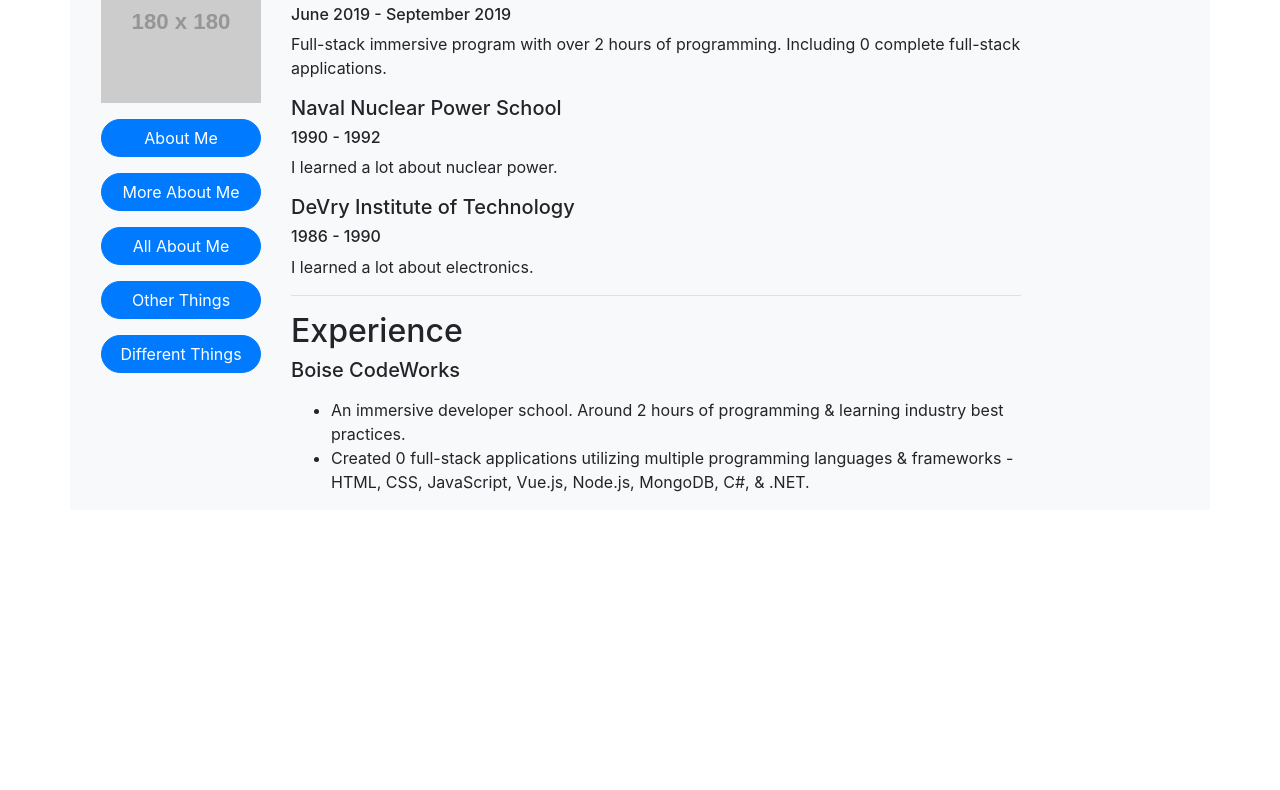
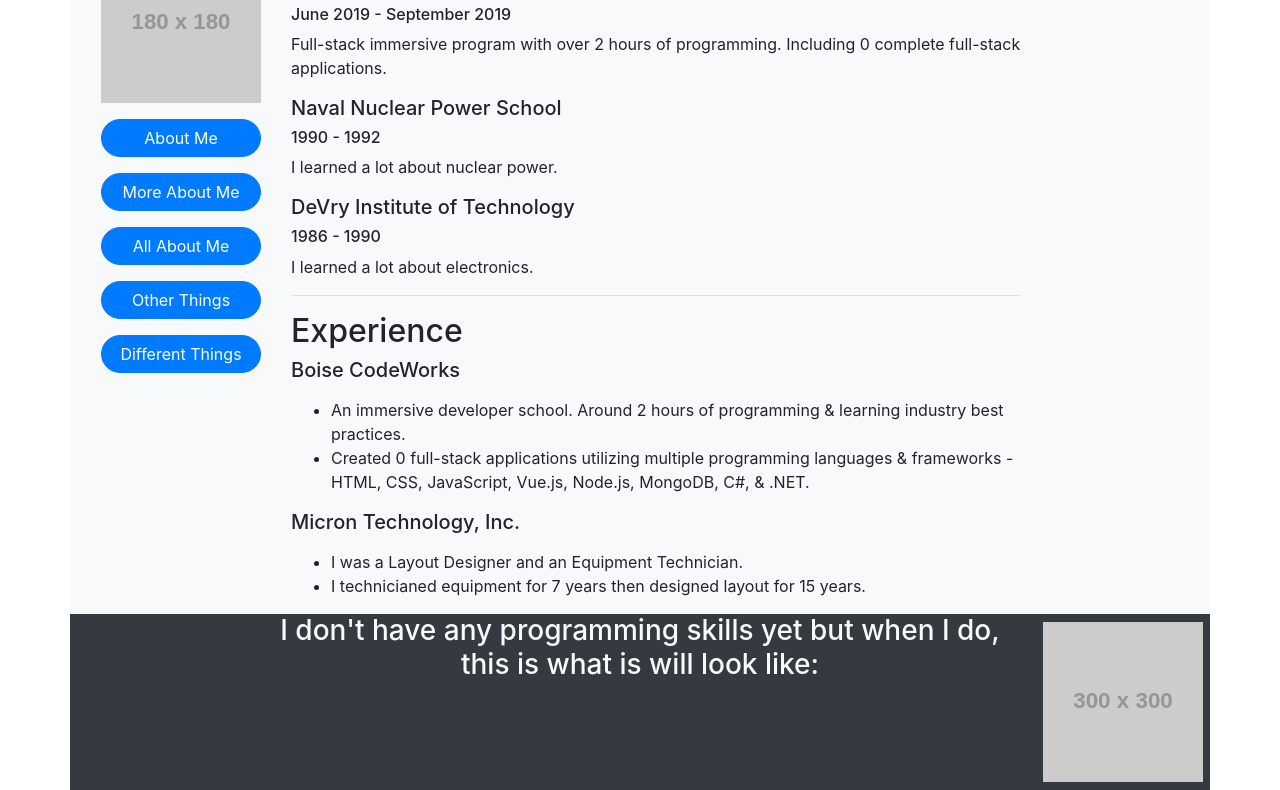
Before and after one commit to smhailey/Resume, a plain HTML site: page index.html in a window 1280 px wide. Shown: the part 717-1507 px from the top of the page. Before the commit the page ends 1227 px from the top, so only its background shows below. Drawn offline with nearby package versions, Linux system fonts and the light colour scheme; placeholder pictures from the web are drawn by us.

Commit message:
50% done

```diff
--- a/index.html
+++ b/index.html
@@ -71,6 +71,28 @@
             </li>
           </ul>
         </p>
+        <h5>Micron Technology, Inc.</h5>
+        <p>
+          <ul>
+            <li>
+              I was a Layout Designer and an Equipment Technician.
+            </li>
+            <li>
+              I technicianed equipment for 7 years then designed layout for 15 years.
+            </li>
+          </ul>
+        </p>
+
+      </div>
+    </div>
+    <div class="row bg-dark text-light">
+      <div class="col-8 offset-2 text-center">
+        <h3>
+          I don't have any programming skills yet but when I do, this is what is will look like:
+        </h3>
+      </div>
+      <div class="col-2">
+        <img src="http://via.placeholder.com/300x300" class="img-fluid m-2" alt="Responsive image">
       </div>
     </div>
 </body>
```
